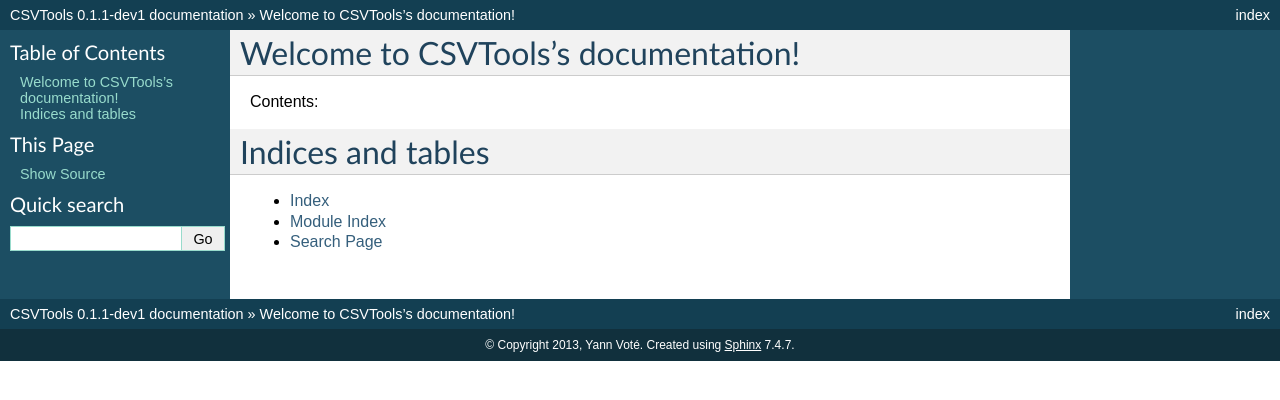
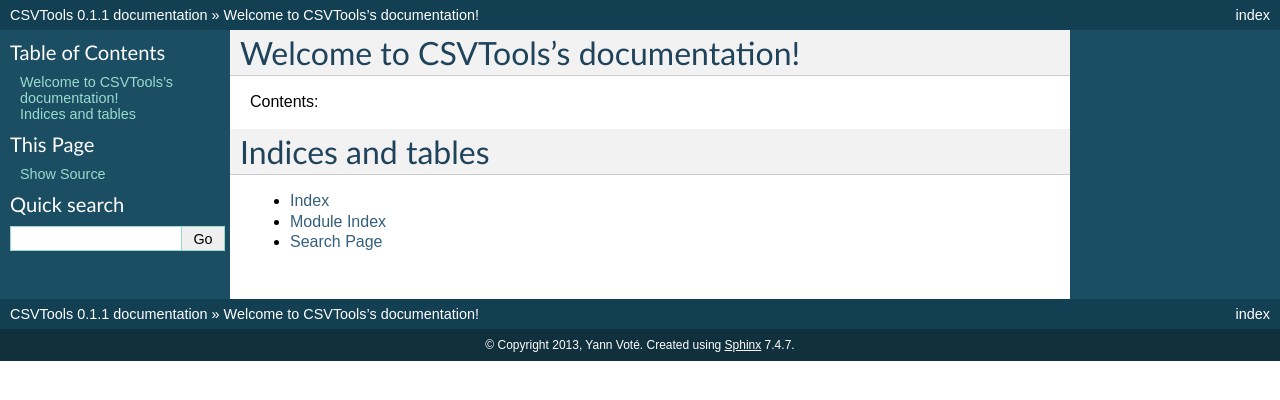
Before and after one commit to ygversil/qgis-plugin-csv-tools, a Sphinx documentation site: the page built from help/source/index.rst, in a window 1280 px wide. Shown: the top 400 px of the page. Built offline with Sphinx 7.4.7, drawn with Linux system fonts in a browser that asks for light colours; formulas are drawn with MathJax 3.

Commit message:
Bump version: 0.1.1-dev1 → 0.1.1

```diff
--- a/help/source/conf.py
+++ b/help/source/conf.py
@@ -48,9 +48,9 @@
 # built documents.
 #
 # The short X.Y version.
-version = '0.1.1-dev1'
+version = '0.1.1'
 # The full version, including alpha/beta/rc tags.
-release = '0.1.1-dev1'
+release = '0.1.1'
 
 # The language for content autogenerated by Sphinx. Refer to documentation
 # for a list of supported languages.
--- a/metadata.txt
+++ b/metadata.txt
@@ -10,7 +10,7 @@
 name=CSV Tools
 qgisMinimumVersion=3.0
 description=Adds new processing algorithms and models that deal with CSV files
-version=0.1.1-dev1
+version=0.1.1
 author=Yann Voté
 email=ygversil@lilo.org
 
```
Also changed, not shown: .bumpversion.cfg.
